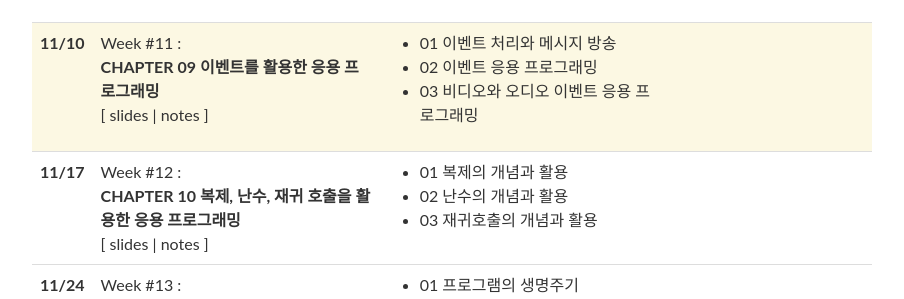
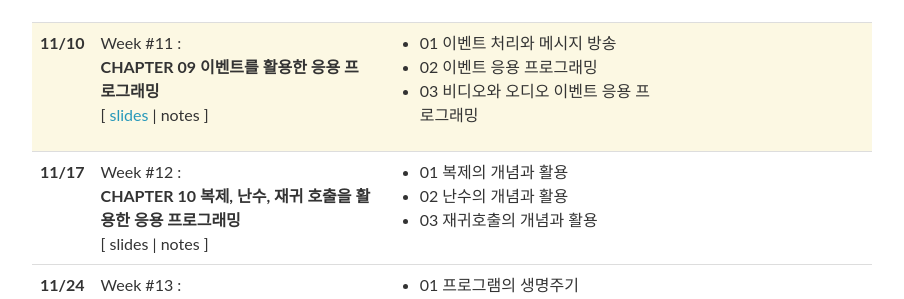
Before and after one commit to 2023-aaronkr/jnue-iss, a Jekyll site: the page built from _pages/lectures.md, in a window 1280 px wide and 900 px high, scrolled down 1302 px. Shown: the part 155-454 px from the top of the window, without its empty margins (188-1092 px from the left). Built offline with Jekyll 4.4.1, drawn with Linux system fonts in a browser that asks for light colours; nearby versions of some CDN libraries; comment, search, counter and statistics services are not loaded; part of the change alters nothing that is shown.

```diff
--- a/_data/lectures.yml
+++ b/_data/lectures.yml
@@ -123,7 +123,7 @@
   week: 11
   title: >
     <strong>CHAPTER 09 이벤트를 활용한 응용 프로그래밍</strong>
-  slides:
+  slides: "https://docs.google.com/presentation/d/1gNQe6ZnOE8SC7_-4iJIT27qjwDJfdIpdoG6kJReJP2g/edit?usp=sharing"
   readings:
     - 01 이벤트 처리와 메시지 방송
     - 02 이벤트 응용 프로그래밍
```
